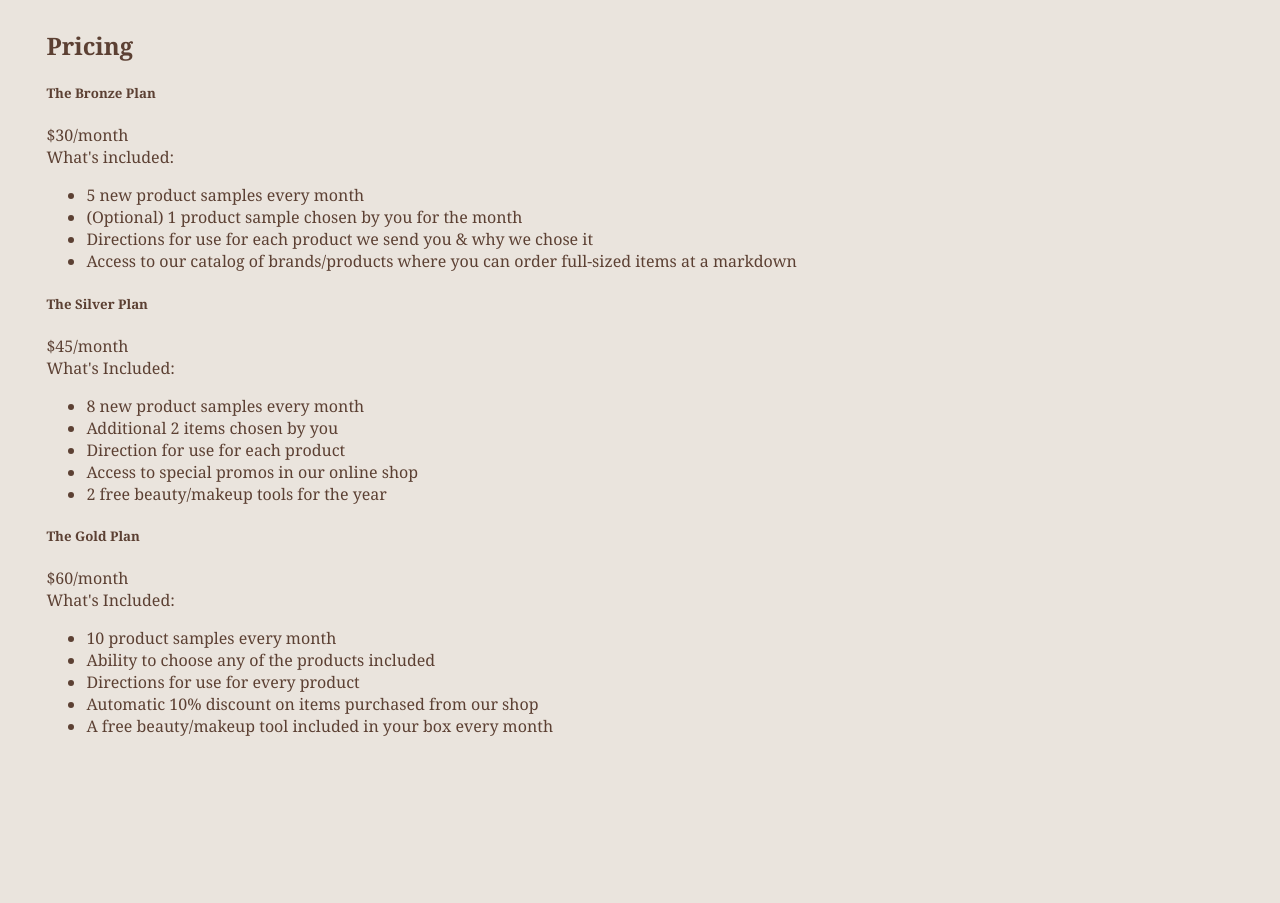
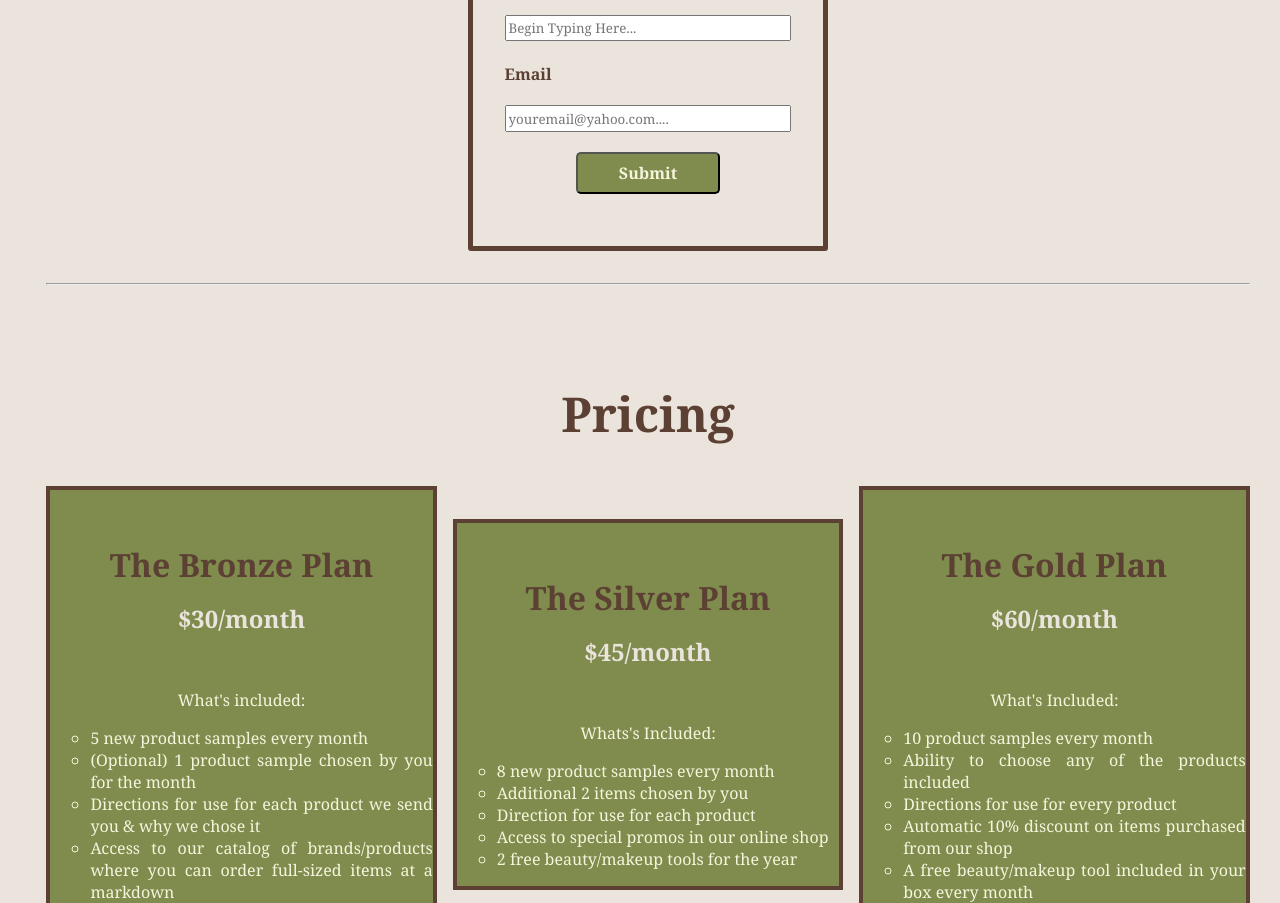
Before and after one commit to Cronk-Samantha/product-landing-page, a plain HTML site: page index.html in a window 1280 px wide. Shown: the part 4967-5870 px from the top of the page. Before the commit the page ends 5720 px from the top, so only its background shows below. Drawn offline with Linux system fonts and the light colour scheme.

Commit message:
Finalized the pricing section.
Used flexbox to arrange the different pricing options.
I also adjusted some text/font properties & applied
background colors to make the sections distinct.

```diff
--- a/index.html
+++ b/index.html
@@ -100,14 +100,14 @@
                 <button form="form" class="submit-btn" type="submit">Submit</button>
             </form>
         </section>
-
+        <hr>
         <section id="Pricing">
             <h2 class="pricing-header">Pricing</h2>
             <div class="pricing-container">
                 <div class="pricing-option">
                     <h5>The Bronze Plan</h5>
-                    <p><span class="price-text">$30</span>/month<br>
-                    What's included: </p>
+                    <p><span class="price-text">$30/month</span></p><br>
+                    <p>What's included:</p>
                     <ul class="pricing-list">
                         <li>5 new product samples every month</li>
                         <li>(Optional) 1 product sample chosen by you for the month</li>
@@ -117,8 +117,8 @@
                 </div>
                 <div class="pricing-option">
                     <h5>The Silver Plan</h5>
-                    <p><span class="price-text">$45</span>/month<br>
-                    What's Included:</p>
+                    <p><span class="price-text">$45/month</span></p><br>
+                    <p>Whats's Included:</p>
                     <ul class="pricing-list">
                         <li>8 new product samples every month</li>
                         <li>Additional 2 items chosen by you</li>
@@ -129,8 +129,8 @@
                 </div>
                 <div class="pricing-option">
                     <h5>The Gold Plan</h5>
-                    <p><span class="price-text">$60</span>/month<br>
-                    What's Included:</p>
+                    <p><span class="price-text">$60/month</span></p><br>
+                    <p>What's Included:</p>
                     <ul class="pricing-list">
                         <li>10 product samples every month</li>
                         <li>Ability to choose any of the products included</li>
--- a/stylesheet.css
+++ b/stylesheet.css
@@ -135,6 +135,7 @@ iframe {
 .section3-header {
     text-align: center;
     margin: 3em 0;
+    font-size: 3em;
 }
 
 .ol-parent {
@@ -180,7 +181,7 @@ iframe {
     text-align: center;
     font-weight: bold;
     margin-top: 3em;
-    font-size: 2em;
+    font-size: 3em;
     letter-spacing: 1.5px;
 }
 
@@ -220,3 +221,45 @@ input[type="text"], input[type="email"] {
     width: 50%;
     border-radius: 5px;
 }
+
+/* PRICING SECTION */
+.pricing-header {
+    text-align: center;
+    font-weight: bold;
+    font-size: 3em;
+    margin-top: 2em;
+}
+
+.pricing-container {
+    display: flex;
+    justify-content: space-evenly;
+    align-items: center;
+    gap: 1em;
+}
+
+.pricing-option {
+    border: 4px solid #5c4033;
+    background-color: #7f8c4e;
+    color: #F5F5DC;
+    width: 35%;
+    text-align: center;
+}
+
+.pricing-option > h5 {
+    font-weight: bold;
+    font-size: 2em;
+    color: #5c4033;
+    margin-bottom: 0;
+}
+
+.price-text {
+    font-weight: bold;
+    font-size: 1.5em;
+    color: #eae4dd;
+    margin-top: 0;
+}
+
+.pricing-list > li {
+    text-align: justify;
+    list-style-type: circle;
+}
```
